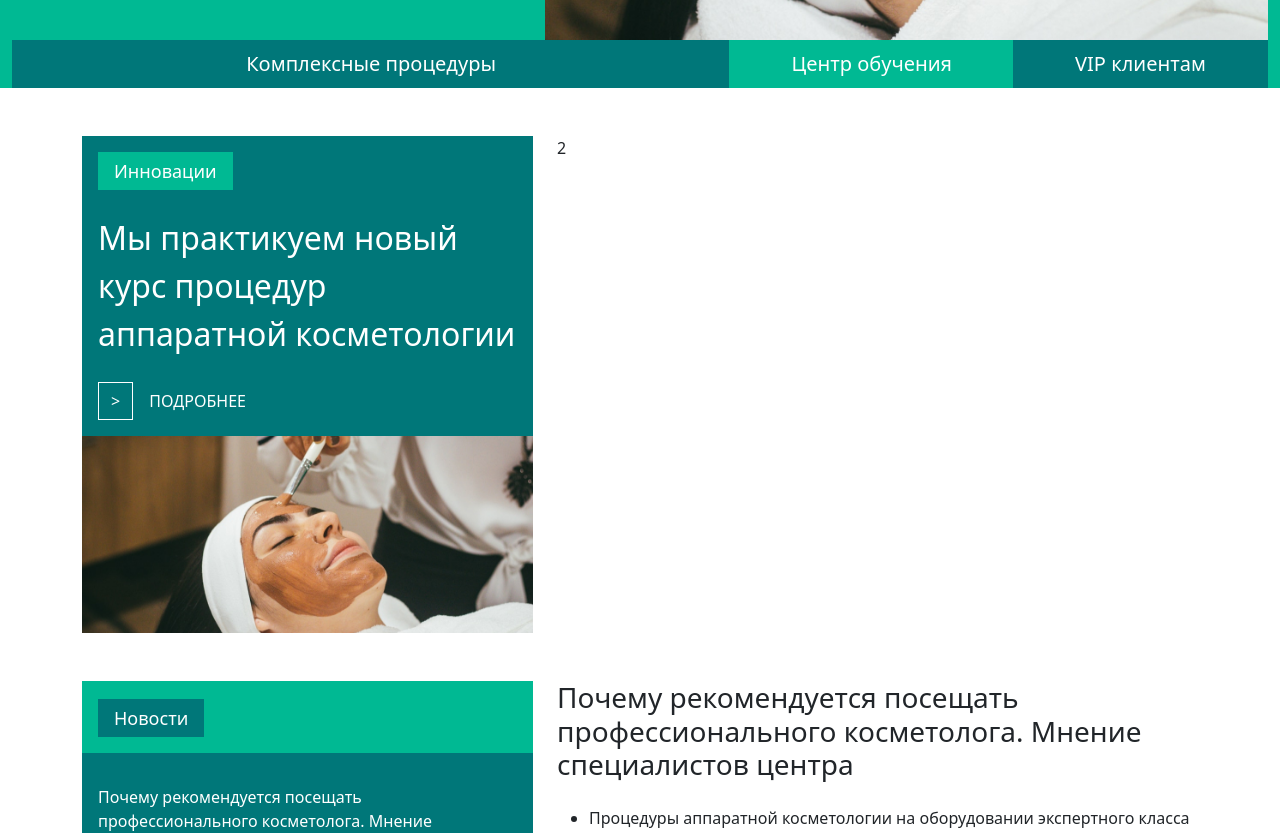
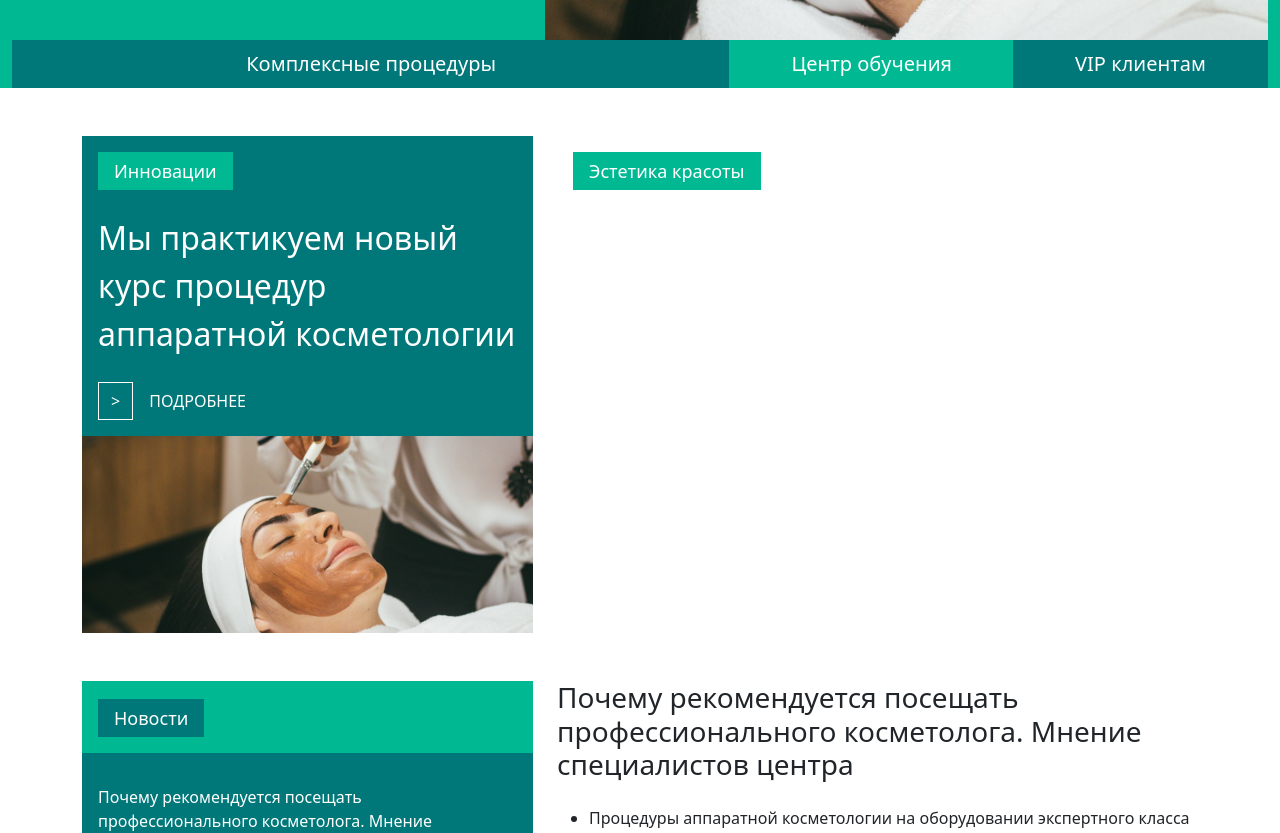
Before and after one commit to temazinkin/Lessons-Frontend, a website: page index.html in a window 1280 px wide. Shown: the part 620-1453 px from the top of the page. Drawn offline with nearby package versions, Linux system fonts and the light colour scheme.

Commit message:
Начало работы над фактойдами

```diff
--- a/index.html
+++ b/index.html
@@ -86,7 +86,13 @@
                     <img src="src/img/innovations__img@2x.jpg" alt="" class="card-img-bottom">
                 </div>
             </div>
-            <div class="col-7">2</div>
+            <div class="col-7">
+                <div class="card bg-white">
+                    <div class="card-body">
+                        <div class="badge bg-secondary">Эстетика красоты</div>
+                    </div>
+                </div>
+                    </div>
         </div>
         <div class="row my-5">
             <div class="col-5">
```
